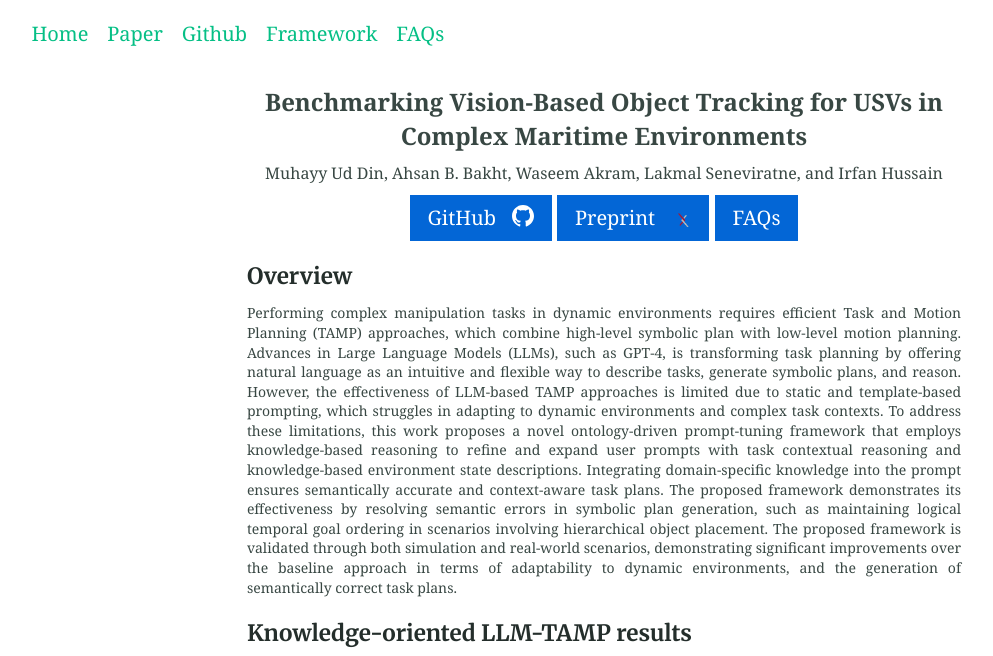
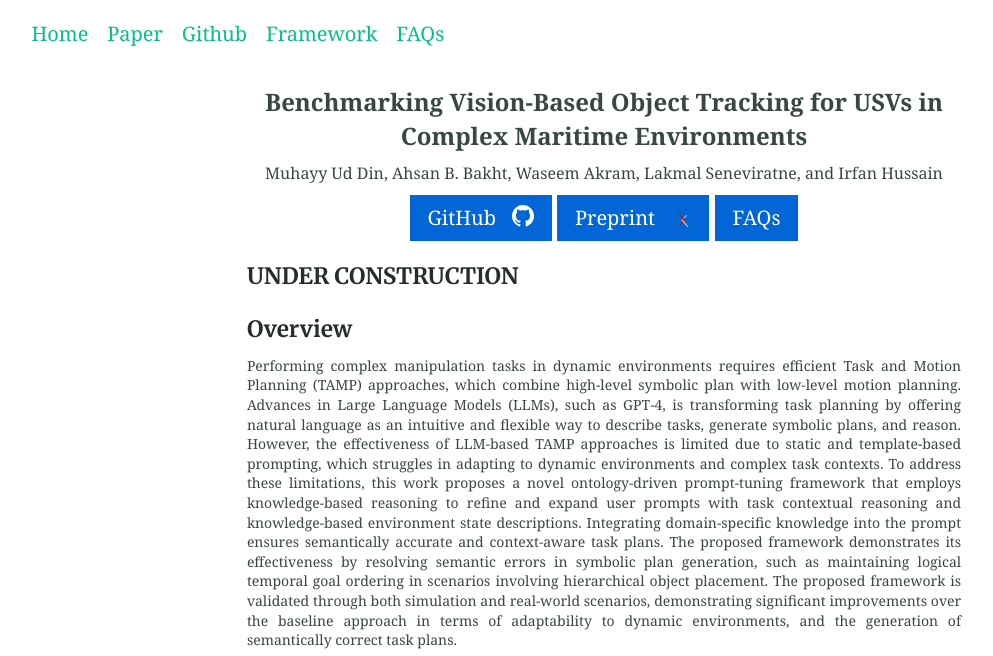
Before and after one commit to Muhayyuddin/llm-tamp, a Jekyll site: the page built from index.md, in a window 1280 px wide and 900 px high, cut to the strip 0-656 px from the top of the window. Shown: the whole strip, without its empty margins (36-1029 px from the left). Built offline with Jekyll 4.4.1, drawn with Linux system fonts in a browser that asks for light colours; our own code applies the rules of GitHub Pages for plain Markdown files.

Commit message:
Update index.md

```diff
--- a/index.md
+++ b/index.md
@@ -11,6 +11,8 @@
   {% include button.html text="Preprint" icon="assets/arxiv.png" link="https://arxiv.org/" color="#0366d6"  %}
   {% include button.html text="FAQs"  link="#faqs" color="#0366d6"  %}
 </div>
+<h5 style="margin-bottom: 10px;"> UNDER CONSTRUCTION </h5>
+
 <h5 style="margin-bottom: 10px;"> Overview </h5>
 <div style="text-align: justify; font-size: 14px; margin-bottom: 10px; line-height: 1.4;">
 Performing complex  manipulation tasks in dynamic environments requires efficient Task and Motion Planning (TAMP) approaches, which combine high-level symbolic plan with low-level motion planning. Advances in Large Language Models (LLMs), such as GPT-4, is transforming task planning by offering natural language as an intuitive and flexible way to describe tasks, generate symbolic plans, and reason. However, the effectiveness of LLM-based TAMP approaches is limited due to static and template-based prompting, which struggles in adapting to dynamic environments and complex task contexts. To address these limitations, this work proposes a novel ontology-driven prompt-tuning framework that employs knowledge-based reasoning to refine and expand user prompts with task contextual reasoning and knowledge-based environment state descriptions. Integrating domain-specific knowledge into the prompt ensures semantically accurate and context-aware task plans. The proposed framework demonstrates its effectiveness by resolving semantic errors in symbolic plan generation, such as maintaining logical temporal goal ordering in scenarios involving hierarchical object placement. The proposed framework is validated through both simulation and real-world scenarios, demonstrating significant improvements over the baseline approach in terms of adaptability to dynamic environments, and the generation of semantically correct task plans.
```
